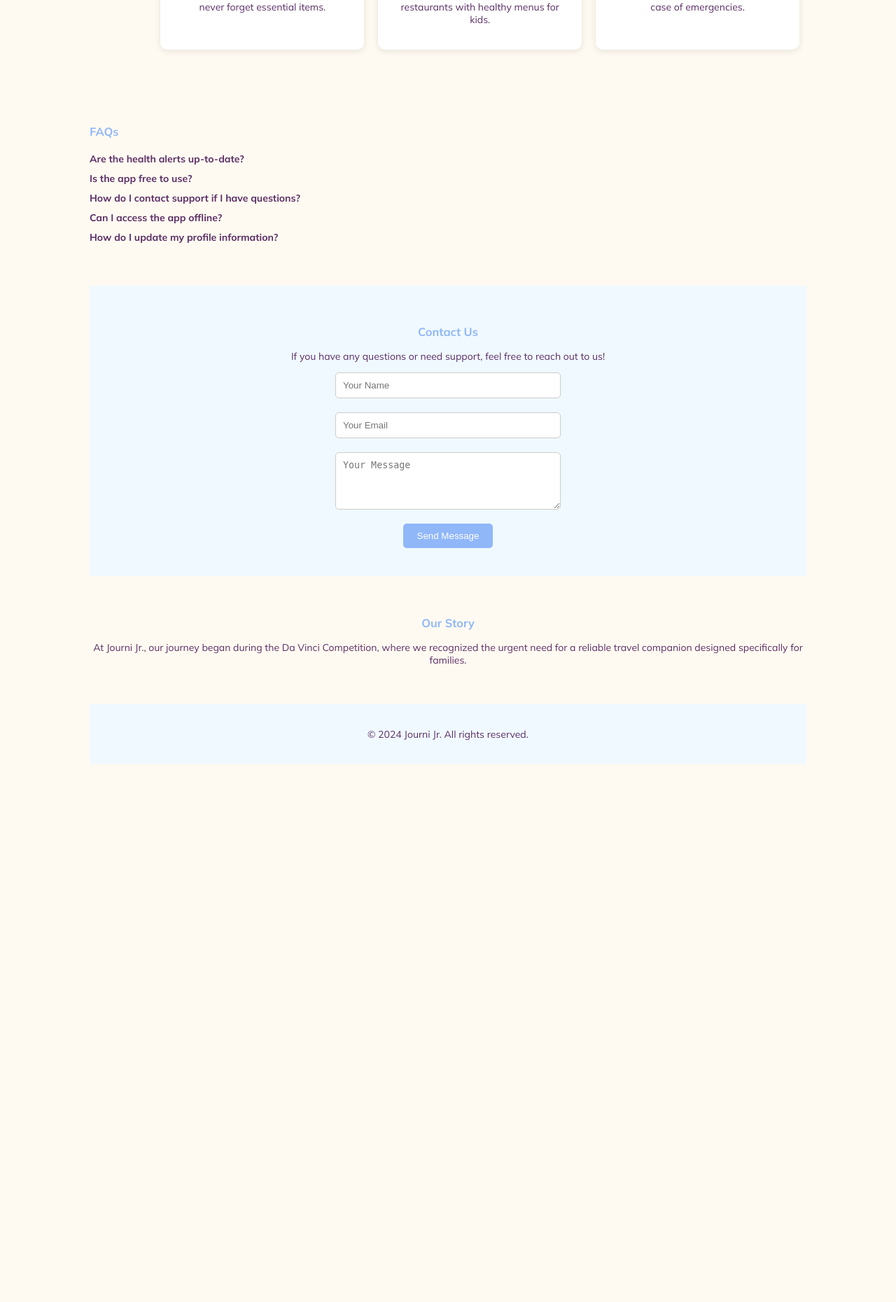
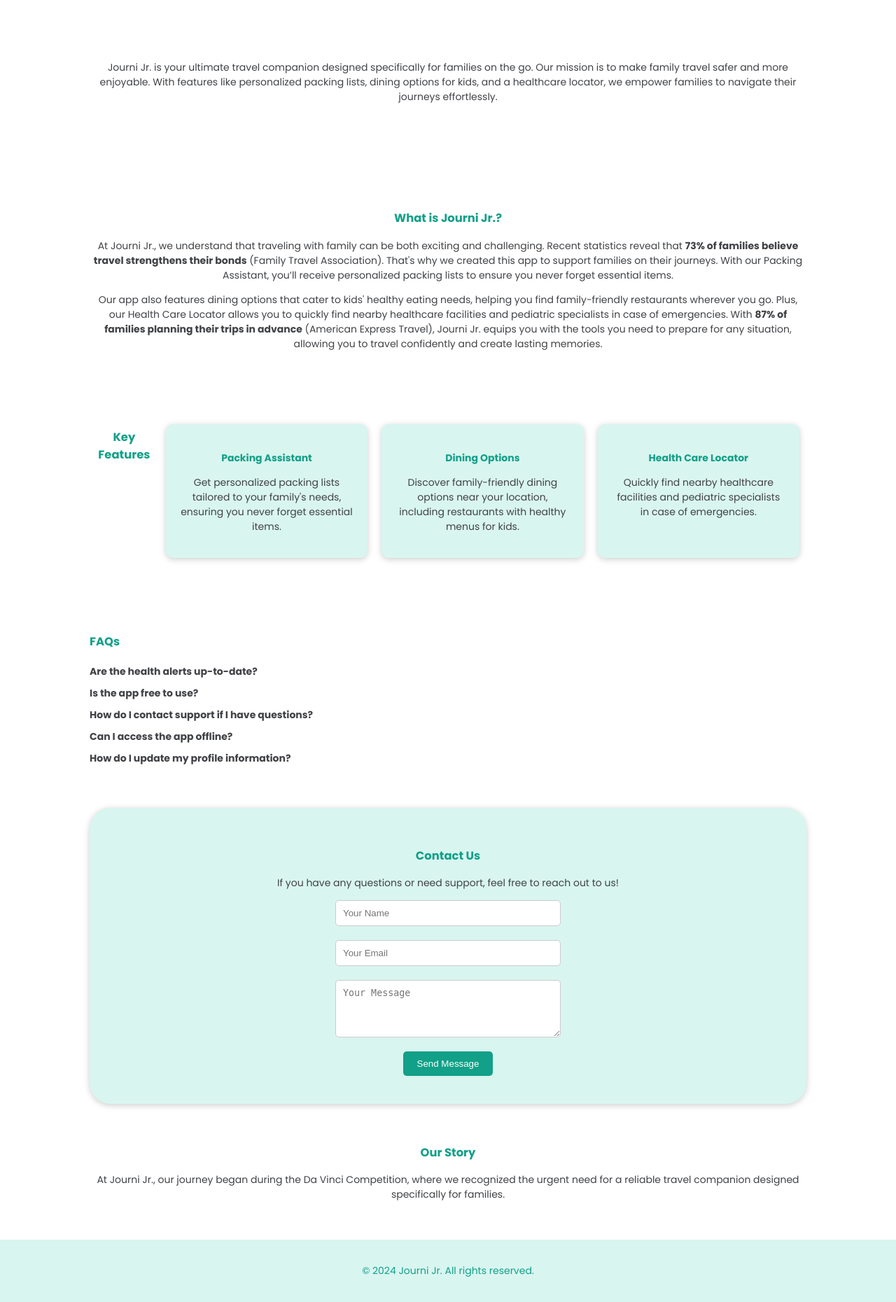
Before and after one commit to Afoma-tech/JourniJr-DaVinciCompetition, a Django app: page / in a window 1280 px wide. Shown: the part 719-2579 px from the top of the page at 70% size. Before the commit the page ends 1811 px from the top, so only its background shows below. Run offline with Django 5.2, Linux system fonts and the light colour scheme.

Commit message:
Fixed home page layout & colors

```diff
--- a/journi/templates/index.html
+++ b/journi/templates/index.html
@@ -4,15 +4,26 @@
     <meta charset="UTF-8">
     <meta name="viewport" content="width=device-width, initial-scale=1.0">
     <title>Journi Jr.</title>
-    <link rel="stylesheet" href="styles.css">
-    <link rel="preconnect" href="https://fonts.googleapis.com">
-    <link href="https://fonts.googleapis.com/css2?family=Mulish:wght@400;500;700&display=swap" rel="stylesheet">
     <style>
+        /* Font: Poppins */
+        @import url('https://fonts.googleapis.com/css2?family=Poppins:ital,wght@0,100;0,200;0,300;0,400;0,500;0,600;0,700;0,800;0,900;1,100;1,200;1,300;1,400;1,500;1,600;1,700;1,800;1,900&display=swap');
+
+        /* Colors */
+        :root {
+            --trans-gray: rgba(200, 200, 200, 0.1);
+            --green: #12a088;
+            --mid-green: #7ecabd;
+            --light-green: #d9f5f0;
+            --shadow: rgba(0, 0, 0, 0.2);
+            --light-text: #A1A8B0;
+            --dark-text: #404246;
+        }
+
         /* General Styles */
         body {
-            font-family: 'Mulish', sans-serif;
-            background-color: #FFFAF1;
-            color: #5A2E65;
+            font-family: 'Poppins', sans-serif;
+            background-color: #fff;
+            color: var(--dark-text);
             margin: 0;
             padding: 0;
             font-size: 14px;
@@ -20,9 +31,9 @@
 
         /* Header */
         header {
-            background-color: #f0f9ff;
+            background-color: var(--light-green);
             padding: 20px 0;
-            color: #5A2E65;
+            color: var(--dark-text);
         }
 
         header .container {
@@ -44,13 +55,13 @@
         }
 
         nav ul li a {
-            color: #5A2E65;
+            color: var(--dark-text);
             text-decoration: none;
             font-weight: 500;
         }
 
         nav ul li a:hover {
-            color: #3b2c4a;
+            color: var(--green);
         }
 
         /* Sections */
@@ -65,11 +76,11 @@
         }
 
         h1, h2, h3 {
-            color: #90B7F8;
+            color: var(--green);
         }
 
         h4 {
-            color: #000000;
+            color: var(--green);
         }
 
         /* Key Features */
@@ -85,9 +96,9 @@
         }
 
         .feature-card {
-            background: #ffffff;
+            background: var(--light-green);
             border-radius: 10px;
-            box-shadow: 0 2px 10px rgba(0, 0, 0, 0.1);
+            box-shadow: 0 2px 10px var(--shadow);
             padding: 20px;
             margin: 10px;
             flex: 1;
@@ -119,24 +130,26 @@
             cursor: pointer;
             margin: 10px 0;
             font-weight: bold;
-            color: #5A2E65;
+            color: var(--dark-text);
             transition: color 0.3s;
         }
 
         .faq-question:hover {
-            color: #3b2c4a;
+            color: var(--light-text);
         }
 
         .faq-answer {
             display: none;
             padding: 10px 0;
-            color: #333;
+            color: var(--dark-text);
         }
 
         /* Contact Section */
         #contact {
-            background-color: #f0f9ff;
+            background-color: var(--light-green);
             padding: 40px 0;
+            border-radius: 30px;
+            box-shadow: 0 2px 10px var(--shadow);
         }
 
         .contact-form {
@@ -155,7 +168,7 @@
 
         .contact-button {
             padding: 10px 20px;
-            background-color: #90B7F8;
+            background-color: var(--green);
             border: none;
             border-radius: 5px;
             color: white;
@@ -164,15 +177,15 @@
         }
 
         .contact-button:hover {
-            background-color: #3b2c4a;
+            background-color: var(--mid-green);
         }
 
         /* Footer */
         footer {
-            background-color: #f0f9ff;
+            background-color: var(--light-green);
             padding: 20px 0;
             text-align: center;
-            color: #5A2E65;
+            color: var(--green);
         }
     </style>
 </head>
@@ -196,7 +209,17 @@
 
     <section id="intro" class="container">
         <h2>Welcome to Journi Jr.</h2>
-        <p>Journi Jr. is your ultimate travel companion designed specifically for families on the go. Our mission is to make family travel safer and more enjoyable. With features like personalized packing lists, dining options for kids, and a healthcare locator, we empower families to navigate their journeys effortlessly.</p>
+        <section class="intro-image">
+            <img src="../static/familytravel.png"
+                alt="Family Traveling"
+                style="width: 80%;
+                    max-width: 600px;
+                    border-radius: 10px;
+                    margin-top: 20px;">
+        </section>
+        <section class="intro-text">
+            <p>Journi Jr. is your ultimate travel companion designed specifically for families on the go. Our mission is to make family travel safer and more enjoyable. With features like personalized packing lists, dining options for kids, and a healthcare locator, we empower families to navigate their journeys effortlessly.</p>
+        </section>
     </section>
 
     <section id="about" class="container">
@@ -259,7 +282,7 @@
         <p>At Journi Jr., our journey began during the Da Vinci Competition, where we recognized the urgent need for a reliable travel companion designed specifically for families.</p>
     </section>
 
-    <footer class="container">
+    <footer>
         <p>&copy; 2024 Journi Jr. All rights reserved.</p>
     </footer>
 
```
